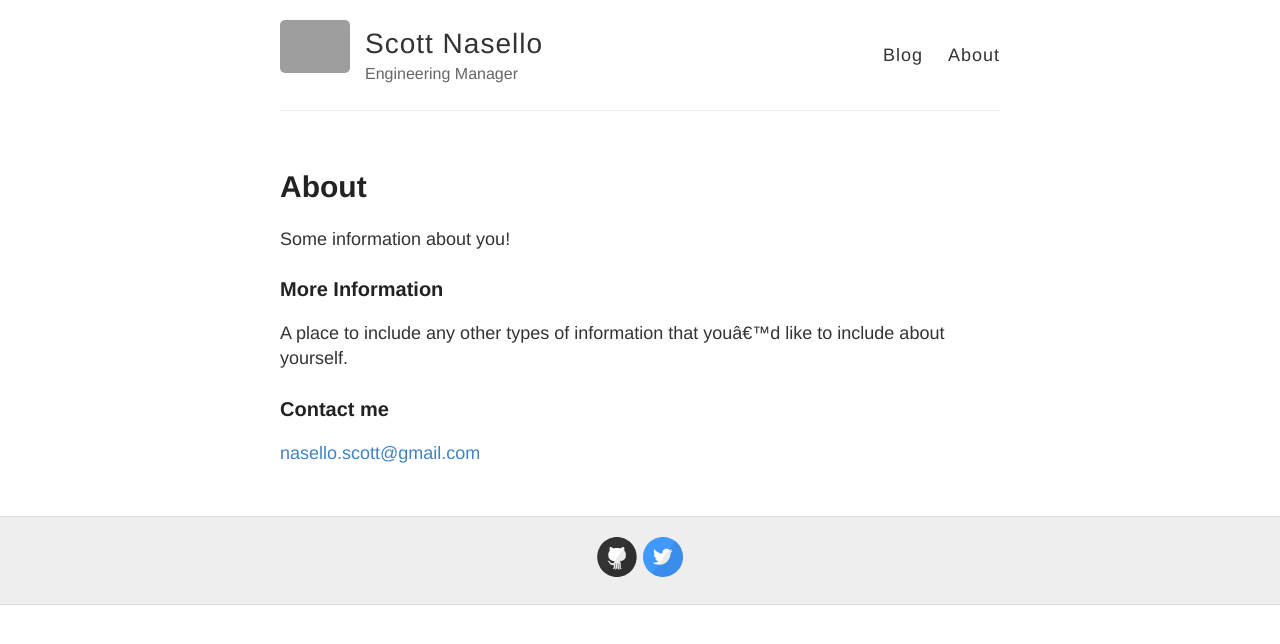
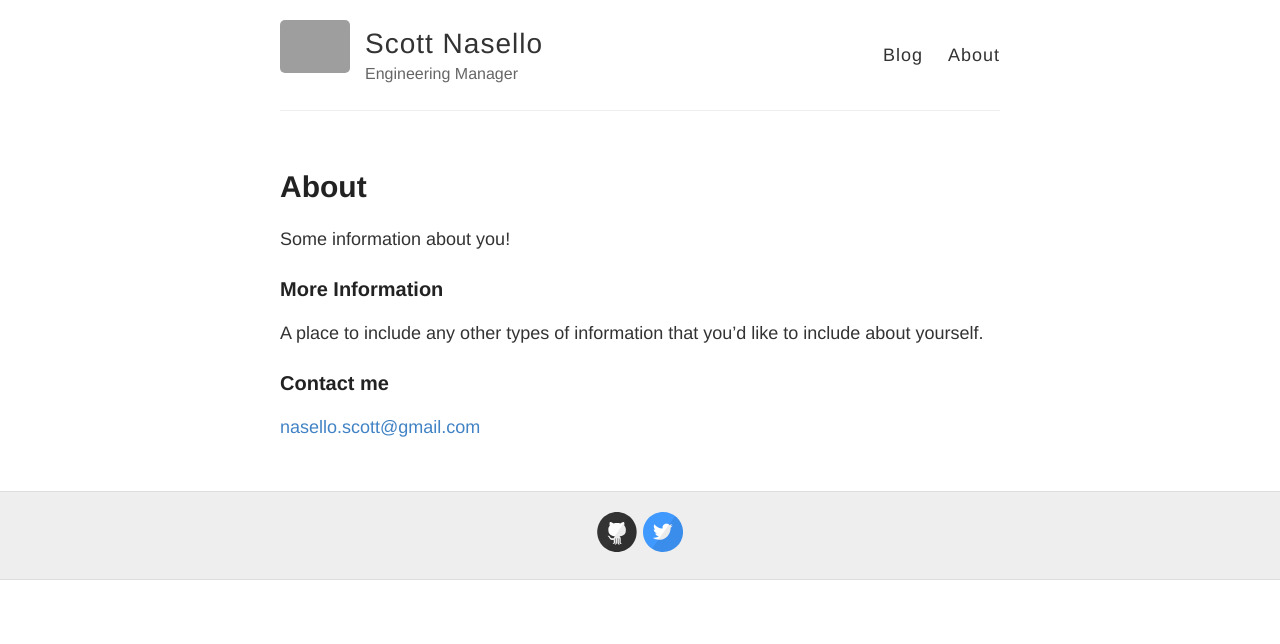
Before and after one commit to scottnasello/scottnasello.github.io, a Jekyll site: the page built from about.md, in a window 1280 px wide. Shown: the top 644 px of the page. Built offline with Jekyll 4.4.1, drawn with Linux system fonts in a browser that asks for light colours; part of the change alters nothing that is shown; grey boxes are pictures that could not be loaded.

```diff
--- a/_layouts/default.html
+++ b/_layouts/default.html
@@ -18,7 +18,6 @@
     <div class="wrapper-masthead">
       <div class="container">
         <header class="masthead clearfix">
-          <meta http-equiv="Content-Type" content="text/html; charset=utf-8">
           <a href="{{ site.baseurl }}/" class="site-avatar"><img src="{{ site.avatar }}" /></a>
 
           <div class="site-info">
```
